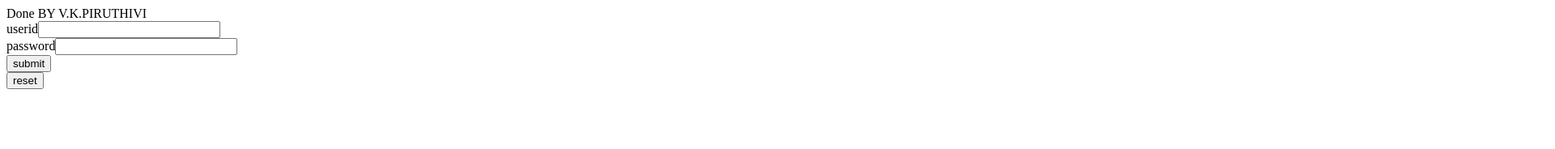
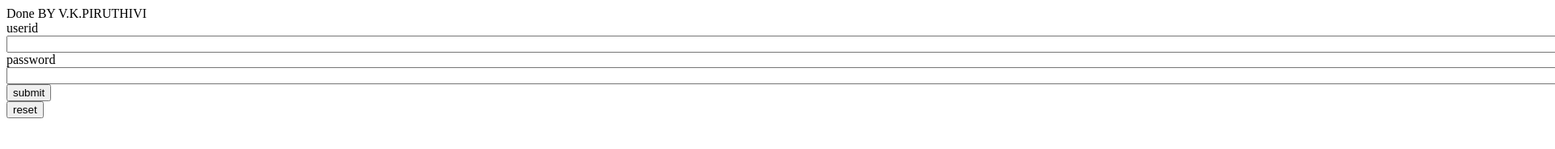
Before and after one commit to shathish-surya/techgig, a plain HTML site: page login.html in a window 1280 px wide. Shown: the top 184 px of the page at 81% size, 1920 px wide, since content can reach past the window. Drawn offline with Linux system fonts and the light colour scheme.

Commit message:
Update login.html

```diff
--- a/login.html
+++ b/login.html
@@ -5,8 +5,8 @@
   <body>
     <p1> Done BY V.K.PIRUTHIVI </P1>
     <form >
-      userid<input type="text" size=25 ><br>
-      password<input type="password" size=25><br>
+      userid<input type="text" size=250 ><br>
+      password<input type="password" size=250><br>
       <input type="submit" value="submit"><br>
       <input type="reset" value="reset"><br>
     </form>
```
